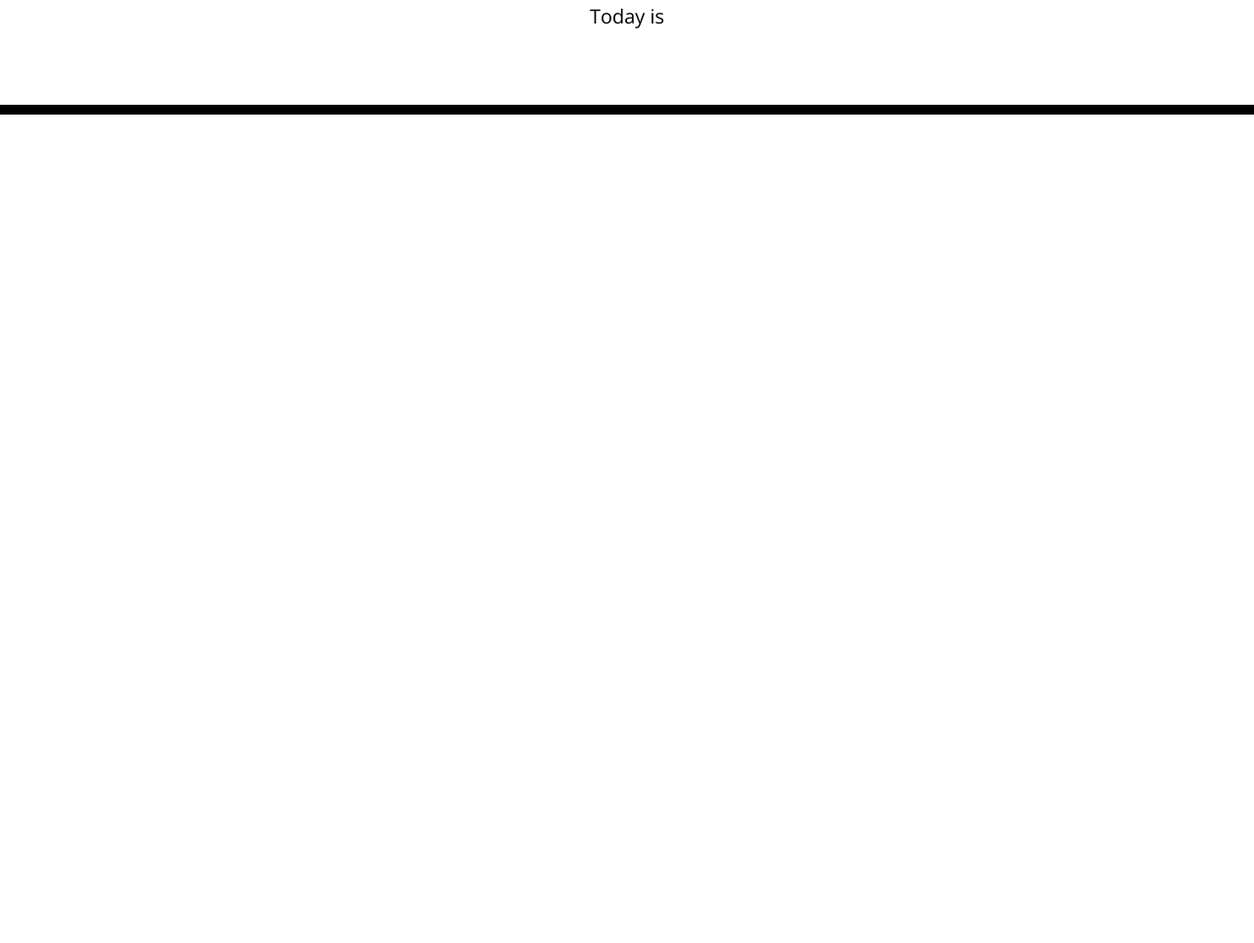
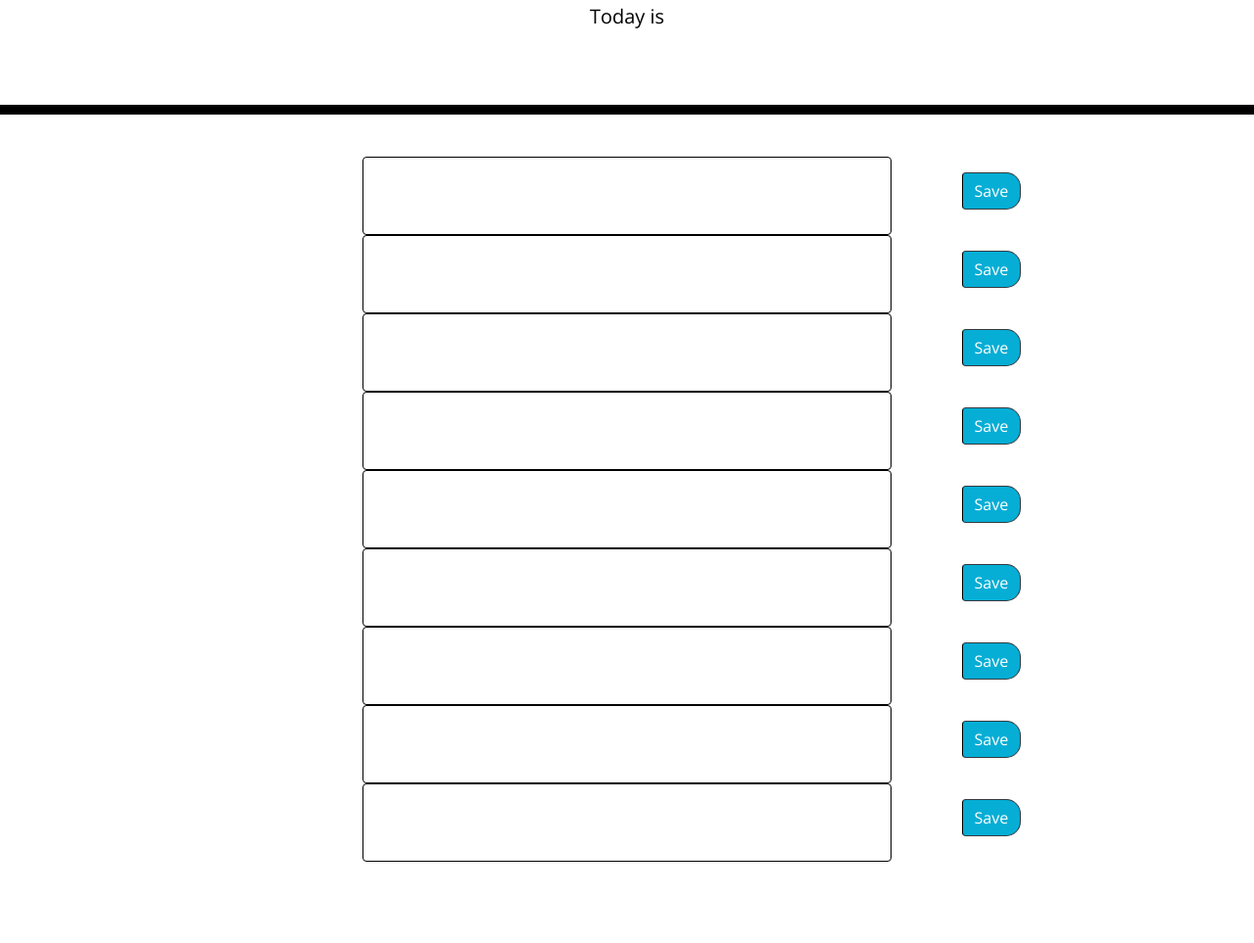
Before and after one commit to MoveUpHealth/daily-scheduler, a website: page index.html in a window 1280 px wide. Shown: the part 187-1150 px from the top of the page at 98% size. Before the commit the page ends 800 px from the top, so only its background shows below. Drawn offline with nearby package versions, Linux system fonts and the light colour scheme.

Commit message:
added node module because I didn't know what I was doing, found the right way, and constructed the layout of the scheduler

```diff
--- a/index.html
+++ b/index.html
@@ -30,14 +30,138 @@
     </header>
     <div class="container">
       <!-- Timeblocks go here -->
+      <div class="row">
+        <div class="col time-block">
+
+        </div>
+        <div class="col-6" id='description1'>
+          <div class="form-group">
+            <label for="schedule-description">Example textarea</label>
+            <textarea class="form-control description textarea" id="textarea1" rows="1"></textarea>
+          </div>
+        </div>
+        <div class="col">
+          <button type="button" class="btn btn-dark saveBtn" id='button1'>Save</button>
+        </div>
+      </div>
+      <div class="row">
+        <div class="col time-block">
+
+        </div>
+        <div class="col-6" id='description1'>
+          <div class="form-group">
+            <label for="schedule-description">Example textarea</label>
+            <textarea class="form-control description textarea" id="textarea1" rows="1"></textarea>
+          </div>
+        </div>
+        <div class="col">
+          <button type="button" class="btn btn-dark saveBtn" id='button1'>Save</button>
+        </div>
+      </div>
+      <div class="row">
+        <div class="col time-block">
+
+        </div>
+        <div class="col-6" id='description1'>
+          <div class="form-group">
+            <label for="schedule-description">Example textarea</label>
+            <textarea class="form-control description textarea" id="textarea1" rows="1"></textarea>
+          </div>
+        </div>
+        <div class="col">
+          <button type="button" class="btn btn-dark saveBtn" id='button1'>Save</button>
+        </div>
+      </div>
+      <div class="row">
+        <div class="col time-block">
+
+        </div>
+        <div class="col-6" id='description1'>
+          <div class="form-group">
+            <label for="schedule-description">Example textarea</label>
+            <textarea class="form-control description textarea" id="textarea1" rows="1"></textarea>
+          </div>
+        </div>
+        <div class="col">
+          <button type="button" class="btn btn-dark saveBtn" id='button1'>Save</button>
+        </div>
+      </div>
+      <div class="row">
+        <div class="col time-block">
+
+        </div>
+        <div class="col-6" id='description1'>
+          <div class="form-group">
+            <label for="schedule-description">Example textarea</label>
+            <textarea class="form-control description textarea" id="textarea1" rows="1"></textarea>
+          </div>
+        </div>
+        <div class="col">
+          <button type="button" class="btn btn-dark saveBtn" id='button1'>Save</button>
+        </div>
+      </div>
+      <div class="row">
+        <div class="col time-block">
+
+        </div>
+        <div class="col-6" id='description1'>
+          <div class="form-group">
+            <label for="schedule-description">Example textarea</label>
+            <textarea class="form-control description textarea" id="textarea1" rows="1"></textarea>
+          </div>
+        </div>
+        <div class="col">
+          <button type="button" class="btn btn-dark saveBtn" id='button1'>Save</button>
+        </div>
+      </div>
+      <div class="row">
+        <div class="col time-block">
+
+        </div>
+        <div class="col-6" id='description1'>
+          <div class="form-group">
+            <label for="schedule-description">Example textarea</label>
+            <textarea class="form-control description textarea" id="textarea1" rows="1"></textarea>
+          </div>
+        </div>
+        <div class="col">
+          <button type="button" class="btn btn-dark saveBtn" id='button1'>Save</button>
+        </div>
+      </div>
+      <div class="row">
+        <div class="col time-block">
+
+        </div>
+        <div class="col-6" id='description1'>
+          <div class="form-group">
+            <label for="schedule-description">Example textarea</label>
+            <textarea class="form-control description textarea" id="textarea1" rows="1"></textarea>
+          </div>
+        </div>
+        <div class="col">
+          <button type="button" class="btn btn-dark saveBtn" id='button1'>Save</button>
+        </div>
+      </div>
+      <div class="row">
+        <div class="col time-block">
+
+        </div>
+        <div class="col-6" id='description1'>
+          <div class="form-group">
+            <label for="schedule-description">Example textarea</label>
+            <textarea class="form-control description textarea" id="textarea1" rows="1"></textarea>
+          </div>
+        </div>
+        <div class="col">
+          <button type="button" class="btn btn-dark saveBtn" id='button1'>Save</button>
+        </div>
+      </div>
+
     </div>
 
     <script src="https://cdnjs.cloudflare.com/ajax/libs/jquery/3.2.1/jquery.min.js"></script>
     <script src="https://cdnjs.cloudflare.com/ajax/libs/moment.js/2.24.0/moment.min.js"></script>
-    <script src="libraries/dayjs-1.9.4/dayjs.min.js"></script>
-    <script>
-      dayjs().format("dddd h:mm MMMM D, YYYY")
-    </script>
-    <script src="javascript.js"></script>
+    <script src="http://cdn.date-fns.org/v1.9.0/date_fns.min.js"></script>
+    <script src="./node_modules/javascript.js"></script>
   </body>
 </html>
--- a/javascript.js
+++ /dev/null
@@ -1,11 +0,0 @@
-function displayDate(){
-    var currentDay = daysjs()
-    var displayDay= currentDay.format("dddd h:mm MMMM D, YYYY")
-    $('#day').text(displayDay)
-}
-
-function currentDate(){
-    displayDate()
-}
-
-currentDate()
--- a/style.css
+++ b/style.css
@@ -4,14 +4,15 @@ body {
   line-height: 1;
 }
 
-textarea{
+textarea {
   background: transparent;
-  border: none;
   resize: none;
   color: #000000;
-  border-left: 1px solid black;
+  border: 1px solid black !important;
   padding: 10px;
-}
+  margin-top: -70px;
+  height: 80px !important;
+  }
 
 .jumbotron {
   text-align: center;
@@ -28,6 +29,7 @@ textarea{
 .time-block{
   text-align: center;
   border-radius: 15px;
+  margin-top: 40px;
 }
 
 .row {
@@ -58,6 +60,7 @@ textarea{
 }
 
 .saveBtn {
+  margin-top: 10px;
   border-left: 1px solid black;
   border-top-right-radius: 15px;
   border-bottom-right-radius: 15px;
@@ -69,3 +72,7 @@ textarea{
   font-size: 20px;
   transition: all .3s ease-in-out;
 }
+
+.form-group label {
+  display: none;
+}
```
Also changed, not shown: package.json (+18 -0 lines), 1 other file.
